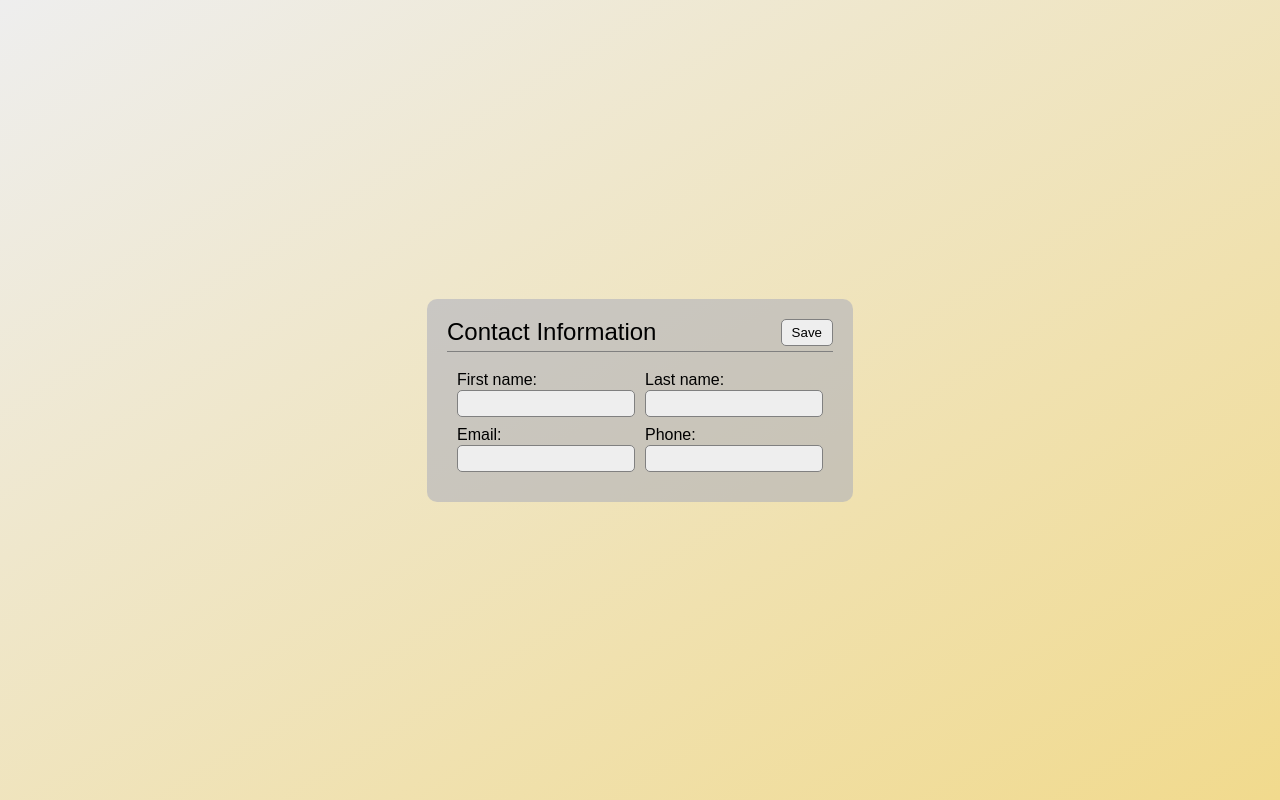
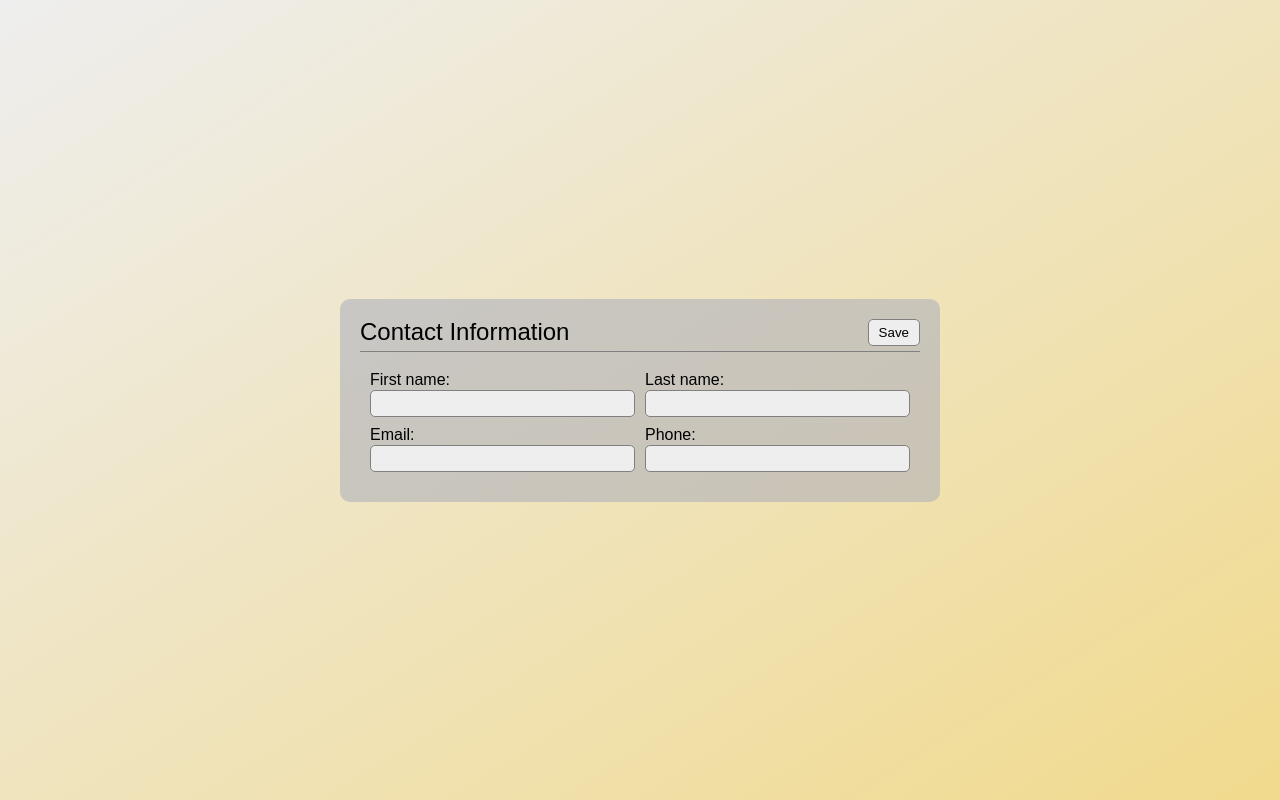
Before and after one commit to pv-230/odin-cv-app, a React app: page / in a window 1280 px wide. Built offline with nearby package versions, Linux system fonts and the light colour scheme.

Commit message:
Adjust viewport scaling and CV sizing

```diff
--- a/src/components/App/App.css
+++ b/src/components/App/App.css
@@ -3,13 +3,27 @@
   --app-bg-color-gold: #f1da8d;
 }
 
+html {
+  min-height: 100%;
+  display: flex;
+}
+
+body {
+  font-family: sans-serif;
+}
+
+body,
+#root {
+  display: flex;
+  flex: 1;
+}
+
 .app {
+  flex: 1;
   display: flex;
+  flex-direction: column;
   justify-content: center;
   align-items: center;
-  width: 100%;
-  min-height: 100vh;
-  overflow: auto;
   background-image: linear-gradient(
     to bottom right,
     var(--app-bg-color-white),
--- a/src/components/CV/CV.css
+++ b/src/components/CV/CV.css
@@ -9,10 +9,11 @@
   display: flex;
   flex-direction: column;
   gap: 20px;
+  width: min(90vw, 600px);
+  min-width: 320px;
   padding: 20px;
   background-color: var(--cv-bg-color);
   border-radius: 10px;
-  font-family: sans-serif;
 }
 
 /* Default styling */
--- a/src/components/ContactInfoForm/ContactInfoForm.css
+++ b/src/components/ContactInfoForm/ContactInfoForm.css
@@ -1,8 +1,13 @@
 .contact-info__form {
   display: grid;
-  grid-template-columns: repeat(2, 20ch);
+  grid-template-columns: repeat(2, auto);
   gap: 10px;
   padding: 10px;
+  width: 100%;
+}
+
+.contact-info__input {
+  width: 100%;
 }
 
 .contact-info__input_error {
--- a/src/components/ContactInfoForm/ContactInfoForm.js
+++ b/src/components/ContactInfoForm/ContactInfoForm.js
@@ -5,6 +5,7 @@ import './ContactInfoForm.css';
 export default class ContactInfoForm extends Component {
   render() {
     const { firstName, lastName, email, phone, handleChange, inputErrors } = this.props;
+    const inputClass = 'contact-info__input';
     let firstNameClasses = 'contact-info__input_first-name';
     let lastNameClasses = 'contact-info__input_last-name';
     let emailClasses = 'contact-info__input_email';
@@ -41,7 +42,7 @@ export default class ContactInfoForm extends Component {
         <label>
           First name:
           <input
-            className={firstNameClasses}
+            className={`${inputClass} ${firstNameClasses}`}
             name="firstName"
             type="text"
             value={firstName}
@@ -54,7 +55,7 @@ export default class ContactInfoForm extends Component {
         <label>
           Last name:
           <input
-            className={lastNameClasses}
+            className={`${inputClass} ${lastNameClasses}`}
             name="lastName"
             type="text"
             value={lastName}
@@ -67,7 +68,7 @@ export default class ContactInfoForm extends Component {
         <label>
           Email:
           <input
-            className={emailClasses}
+            className={`${inputClass} ${emailClasses}`}
             name="email"
             type="email"
             value={email}
@@ -80,7 +81,7 @@ export default class ContactInfoForm extends Component {
         <label>
           Phone:
           <input
-            className={phoneClasses}
+            className={`${inputClass} ${phoneClasses}`}
             name="phone"
             type="tel"
             value={phone}
```
Also changed, not shown: 2 other files (tests, documents, lock files or other folders).
